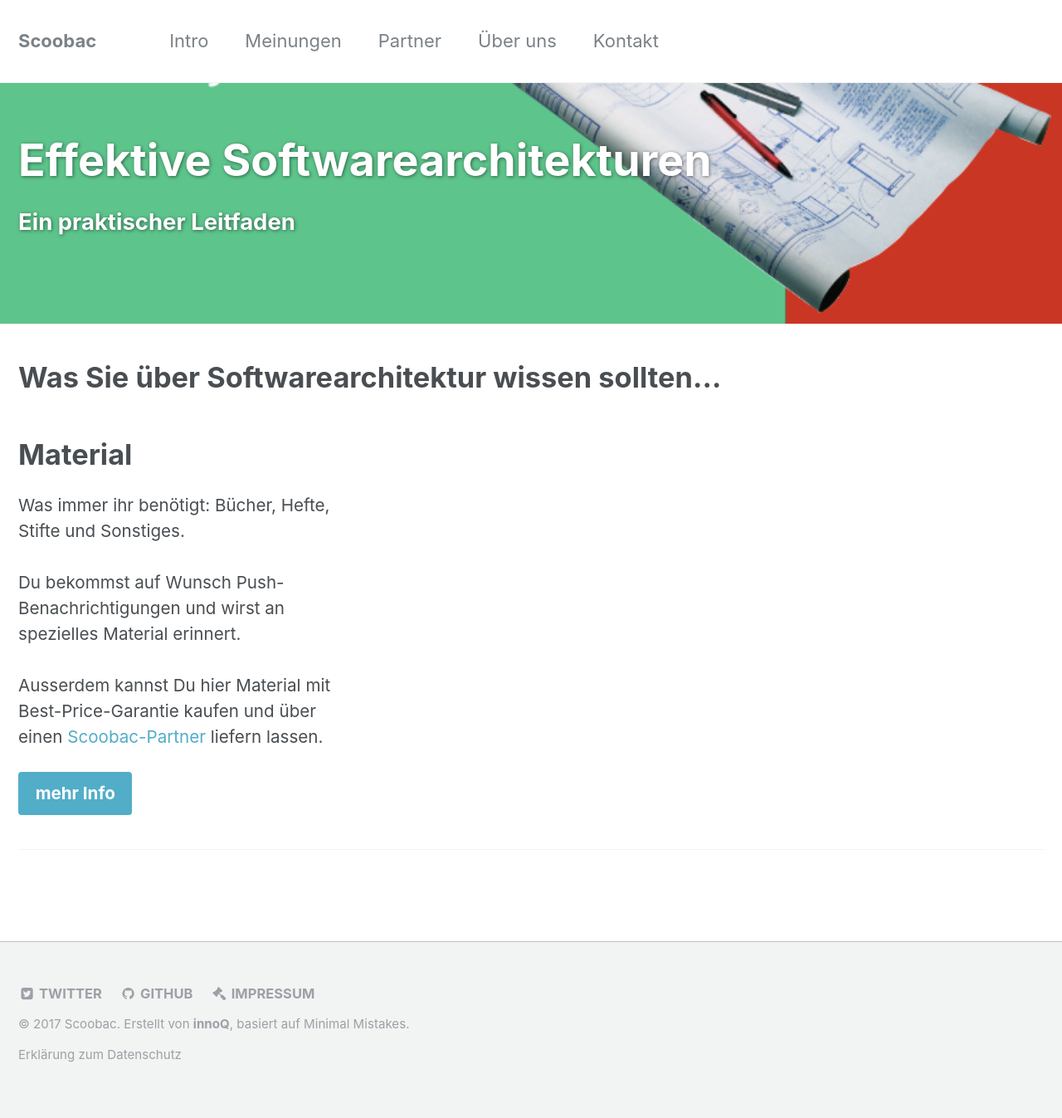
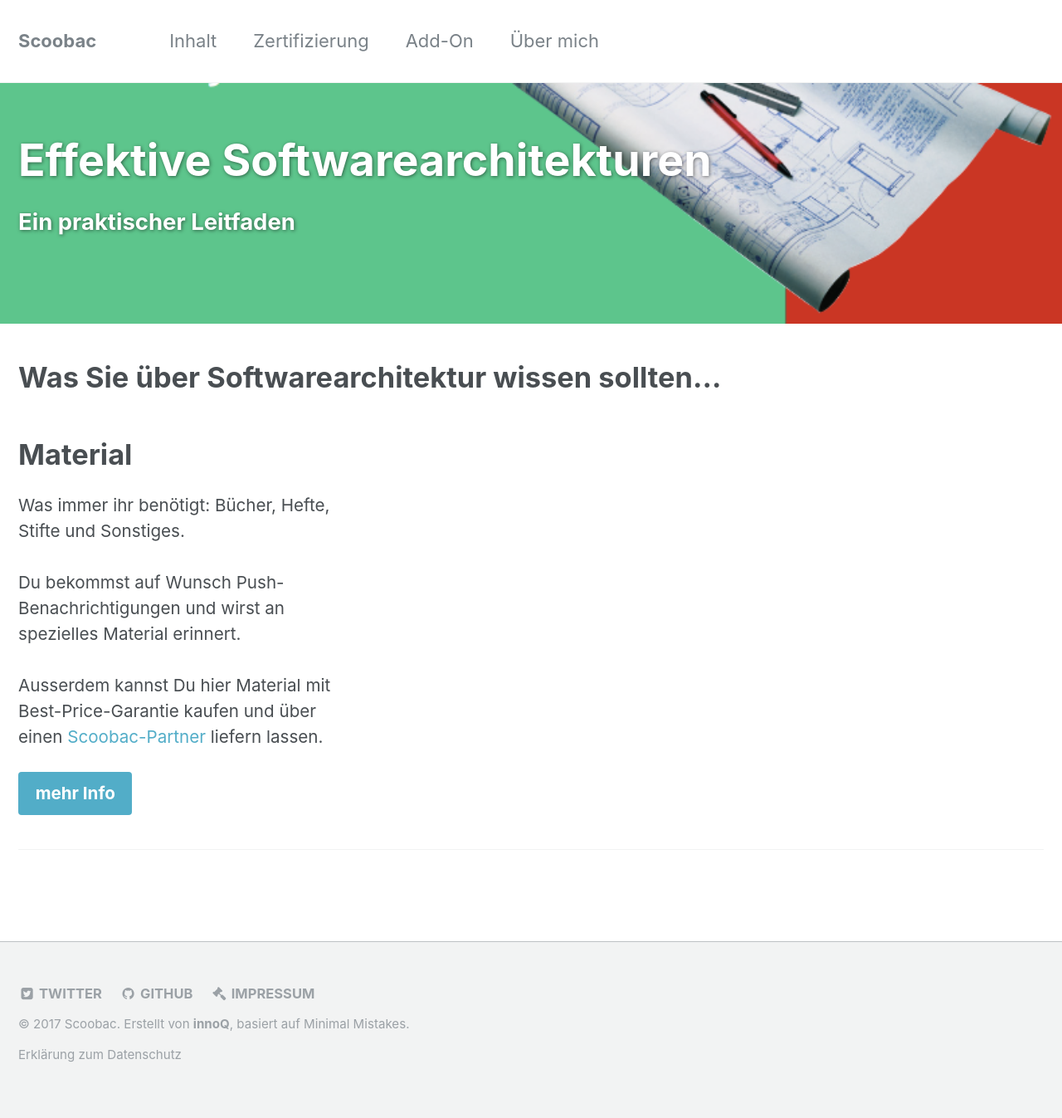
Before and after one commit to gernotstarke/esabuch.de-site, a Jekyll site: the page built from _pages/home.md, in a window 1280 px wide. Shown: the whole page at 83% size. Built offline with Jekyll 4.4.1, drawn with Linux system fonts in a browser that asks for light colours.

Commit message:
added top-level navigation

```diff
--- a/_data/navigation.yml
+++ b/_data/navigation.yml
@@ -1,12 +1,10 @@
 # main links
 main:
-  - title: Intro
+  - title: Inhalt
     url: /intro
-  - title: Meinungen
-    url: /meinungen
-  - title: Partner
-    url: /partner
-  - title: "Über uns"
+  - title: Zertifizierung
+    url: /zertifizierung
+  - title: Add-On
+    url: /addon
+  - title: "Über mich"
     url: /about
-  - title: "Kontakt"
-    url: /contact
```
